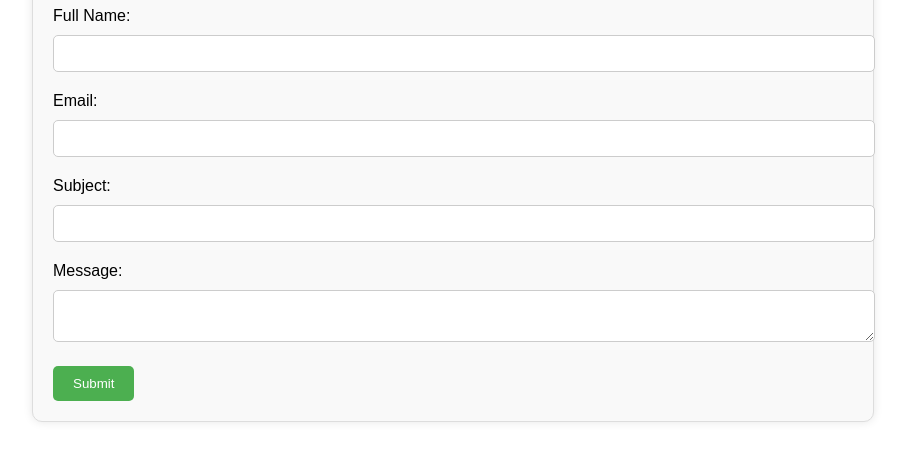
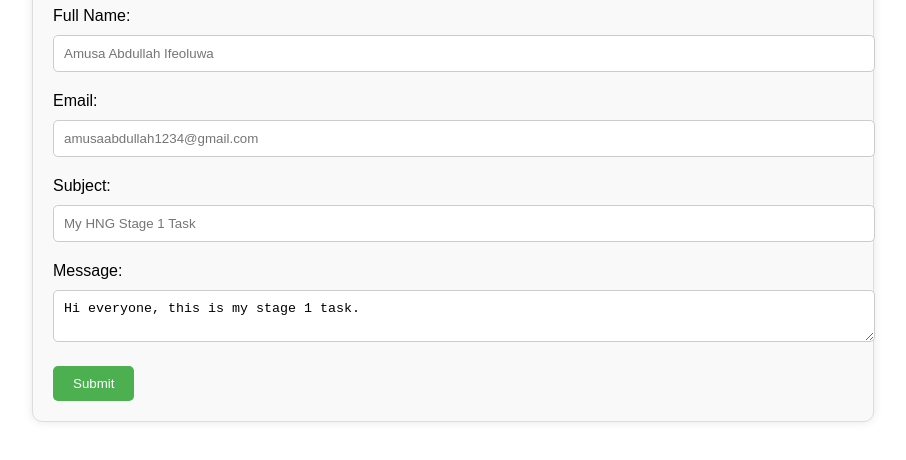
Before and after one commit to AmusaAbdul/profile, a plain HTML site: page Pages/contact.html in a window 1280 px wide. Shown: the part 122-582 px from the top of the page, without its empty margins (187-1093 px from the left). Drawn offline with Linux system fonts and the light colour scheme; files whose address does not match are found by name.

Commit message:
Add files via upload

```diff
--- a/Pages/contact.html
+++ b/Pages/contact.html
@@ -12,19 +12,19 @@
     <h1>Contact Us</h1>
     <form id="contact-form">
       <label for="full-name">Full Name:</label>
-      <input type="text" id="full-name" data-testid="test-contact-name">
+      <input type="text" id="full-name" data-testid="test-contact-name" placeholder="Amusa Abdullah Ifeoluwa">
       <span id="test-contact-error-name" aria-describedby="full-name"></span>
 
       <label for="email">Email:</label>
-      <input type="email" id="email" data-testid="test-contact-email">
+      <input type="email" id="email" data-testid="test-contact-email" placeholder="amusaabdullah1234@gmail.com">
       <span id="test-contact-error-email" aria-describedby="email"></span>
 
       <label for="subject">Subject:</label>
-      <input type="text" id="subject" data-testid="test-contact-subject">
+      <input type="text" id="subject" data-testid="test-contact-subject" placeholder="My HNG Stage 1 Task">
       <span id="test-contact-error-subject" aria-describedby="subject"></span>
 
       <label for="message">Message:</label>
-      <textarea id="message" data-testid="test-contact-message"></textarea>
+      <textarea id="message" data-testid="test-contact-message">Hi everyone, this is my stage 1 task. </textarea>
       <span id="test-contact-error-message" aria-describedby="message"></span>
 
       <button type="submit" data-testid="test-contact-submit">Submit</button>
--- a/Script/pages.js
+++ b/Script/pages.js
@@ -9,7 +9,6 @@ form.addEventListener('submit', (e) => {
   if (fullName && email && subject && message.length >= 10) {
     successMessage.style.display = 'block';
   } else {
-    // Display error messages
     if (!fullName) {
       document.getElementById('test-contact-error-name').textContent = 'Full name is required';
     }
```
